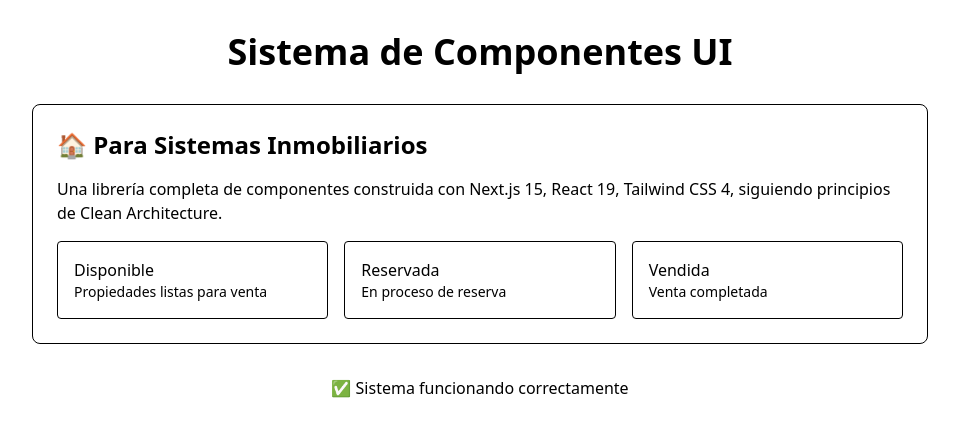
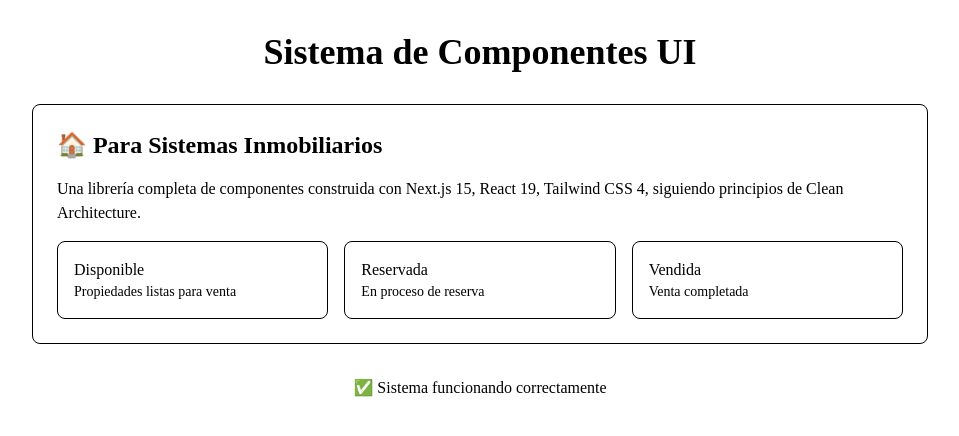
Before and after one commit to informaticadiaz/libreriadecomponentes, a Next.js app: page / in a window 1280 px wide. Shown: the top 436 px of the page, without its empty margins (160-1119 px from the left). Built offline with nearby package versions, Linux system fonts and the light colour scheme.

Commit message:
feat: add fitness theme tokens

```diff
--- a/app/globals.css
+++ b/app/globals.css
@@ -1,5 +1,16 @@
 /* Importar Tailwind CSS 4 */
 @import "tailwindcss";
+
+@theme {
+  --color-background: 180 20% 98%;
+  --color-foreground: 220 15% 15%;
+  --color-primary: 142 76% 36%;         /* verde motivador */
+  --color-secondary: 15 86% 55%;        /* rojo energía */
+  --color-primary-foreground: 0 0% 100%;
+  --radius: 0.5rem;
+  --font-sans: "Inter", sans-serif;
+  --font-display: "Archivo Black", sans-serif;
+}
 
 /* Reset básico */
 *,
@@ -12,6 +23,8 @@ html {
   scroll-behavior: smooth;
 }
 
-body {
-  @apply font-sans antialiased;
+@layer base {
+  body {
+    @apply bg-[--color-background] text-[--color-foreground] font-[--font-sans];
+  }
 }
```
